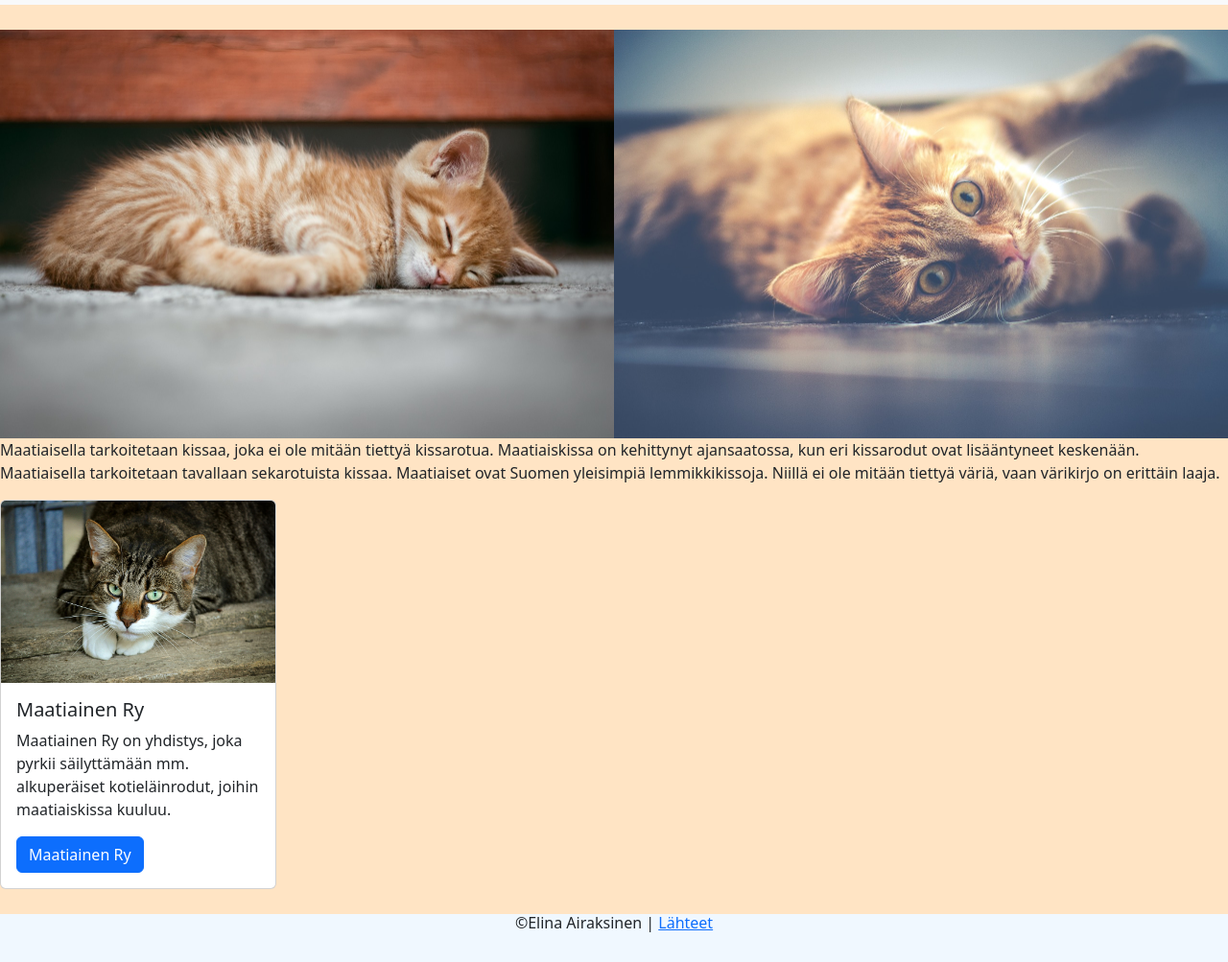
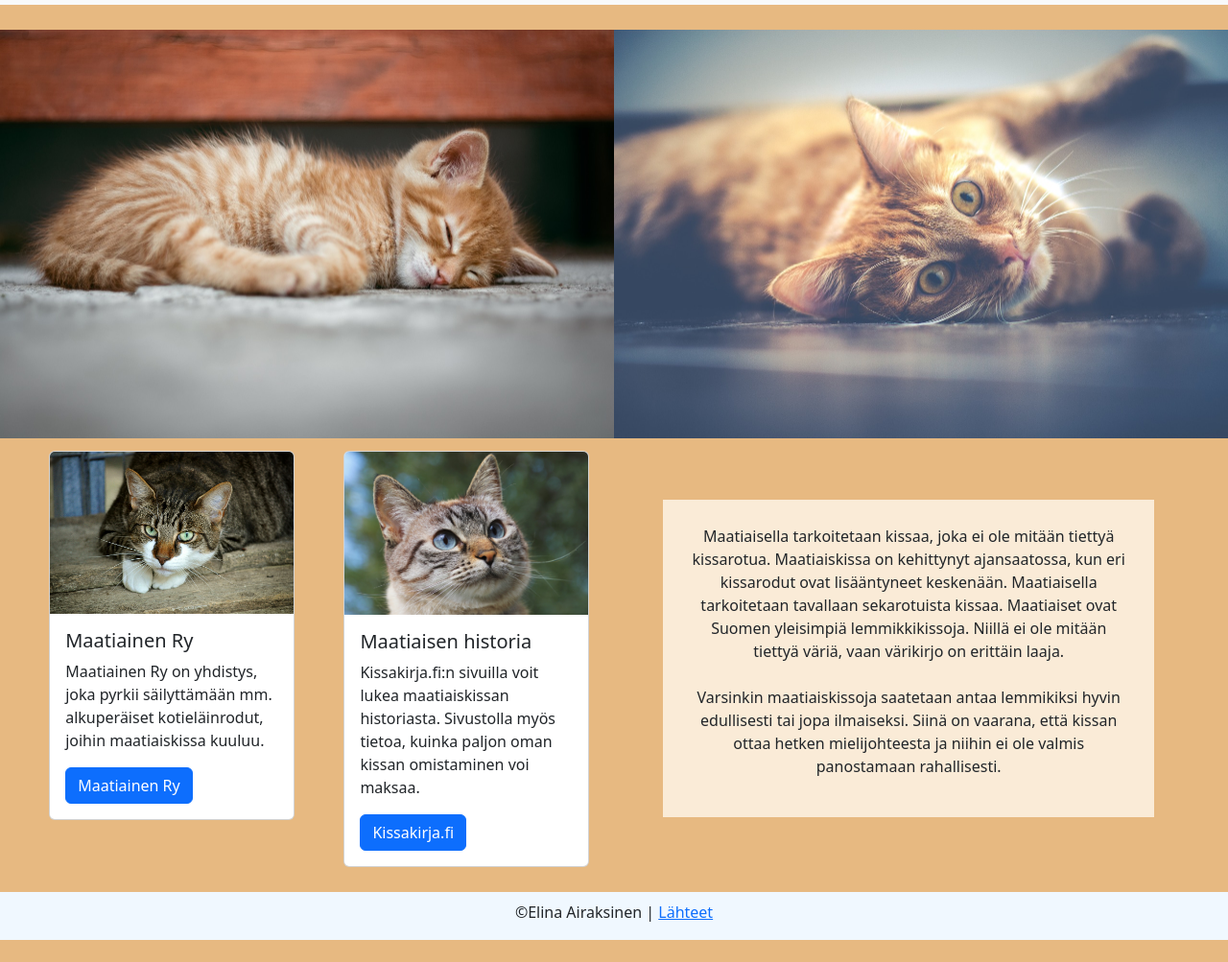
Before and after one commit to elinaairaksinen/Bootstrap-teht-v-, a plain HTML site: page maatiainen.html in a window 1280 px wide. Shown: the part 51-1054 px from the top of the page at 96% size. After the commit the page ends 1031 px from the top, so only its background shows below. Drawn offline with nearby package versions, Linux system fonts and the light colour scheme.

Commit message:
finished mainecoon.html

```diff
--- a/maatiainen.html
+++ b/maatiainen.html
@@ -9,7 +9,7 @@
     <link rel="stylesheet" href="style.css">
   </head>
 <body class="backgroundcolor">
-
+  <div class="page_content">
     <!--navbar begins-->
     <nav class="navbar navbar-expand-lg bg-light">
       <div class="container-fluid">
@@ -42,16 +42,9 @@
       <img id="homecat"src="photos/maatiainenuusi2.jpg" alt="Maatiaiskissan kuva">
     </div>
 
-    <div id="maatiaisteksti">
-      <p>
-        Maatiaisella tarkoitetaan kissaa, joka ei ole mitään tiettyä kissarotua.
-        Maatiaiskissa on kehittynyt ajansaatossa, kun eri kissarodut ovat lisääntyneet keskenään.
-       Maatiaisella tarkoitetaan tavallaan sekarotuista kissaa. Maatiaiset ovat Suomen yleisimpiä lemmikkikissoja.
-       Niillä ei ole mitään tiettyä väriä, vaan värikirjo on erittäin laaja.
-
-      </p>
-      <!--Card-->
-      <div class="card" style="width: 18rem;">
+    <div id="card_ja_teksti">
+      <!--card starts-->
+      <div class="card" style="width: 20%;">
         <img src="photos/homecat2.jpg" class="card-img-top" alt="Kotikissa">
         <div class="card-body">
           <h5 class="card-title">Maatiainen Ry</h5>
@@ -60,6 +53,29 @@
         </div>
       </div>
       <!--Card ends-->
+
+      <div class="card" style="width: 20%;">
+        <img src="photos/cat-6463284_1280.jpg" class="card-img-top" alt="Kissan kuva">
+        <div class="card-body">
+          <h5 class="card-title">Maatiaisen historia</h5>
+          <p class="card-text">Kissakirja.fi:n sivuilla voit lukea maatiaiskissan historiasta.
+            Sivustolla myös tietoa, kuinka paljon oman kissan omistaminen voi maksaa.</p>
+          <a href="https://kissakirja.fi/kissarodut/maatiaiskissa/" class="btn btn-primary">Kissakirja.fi</a>
+        </div>
+      </div>
+
+      <div id="maatiaisteksti">
+        <p>
+          Maatiaisella tarkoitetaan kissaa, joka ei ole mitään tiettyä kissarotua.
+          Maatiaiskissa on kehittynyt ajansaatossa, kun eri kissarodut ovat lisääntyneet keskenään.
+          Maatiaisella tarkoitetaan tavallaan sekarotuista kissaa. Maatiaiset ovat Suomen yleisimpiä lemmikkikissoja.
+          Niillä ei ole mitään tiettyä väriä, vaan värikirjo on erittäin laaja.
+          <br>
+          <br>
+          Varsinkin maatiaiskissoja saatetaan antaa lemmikiksi hyvin edullisesti tai jopa ilmaiseksi.
+          Siinä on vaarana, että kissan ottaa hetken mielijohteesta ja niihin ei ole valmis panostamaan rahallisesti.
+        </p>
+      </div>
     </div>
 
     <div class="alaosa">
@@ -68,6 +84,7 @@
         <a href="lähteet.html"> Lähteet </a>
       </h3>
     </div>
+  </div>
   <script src="https://cdn.jsdelivr.net/npm/bootstrap@5.3.0-alpha1/dist/js/bootstrap.bundle.min.js" integrity="sha384-w76AqPfDkMBDXo30jS1Sgez6pr3x5MlQ1ZAGC+nuZB+EYdgRZgiwxhTBTkF7CXvN" crossorigin="anonymous"></script>
 </body>
 </html>
--- a/style.css
+++ b/style.css
@@ -5,30 +5,34 @@
     width: 50%;
 }
 .backgroundcolor {
-    background-color: bisque;
+    background-color: rgb(231, 185, 129);
 }
 #cat_text{
-    background-color: rgb(252, 252, 252);
+    background-color: rgb(255, 255, 255);
+
 }
+
 #carousel
 {
     margin-left: auto;
     margin-right: auto;
     width: 50%;
 }
+
 #homecat {
     margin-top: 2%;
     display: block;
     float: left;
     width: 50%;
 }
+
 #background-div {
     background-color: rgb(255, 255, 255);
     width: 60%;
     margin-left: auto;
     margin-right: auto;
+}
 
-}
 .cat_text{
     text-align: center;
 }
@@ -38,6 +42,7 @@
   margin-right: auto;
   width: 50%;
   background-color: aliceblue;
+  padding: 1%;
 }
 .mainecoon{
     text-align: center;
@@ -56,16 +61,46 @@
 #homecatt {
   width: 50%;
 }
+
+#imagediv{
+    float:left;
+    margin-top:0px;
+}
+
 .alaosa{
     background-color: aliceblue;
     width: 100%;
     text-align: center;
     height: 50PX;
     margin-top: 2%;
+    float: left;
 }
+
+#card_ja_teksti {
+    width:100%;
+    margin-bottom: 0px;
+    float: left;
+}
+
 #maatiaisteksti{
-    margin-top:10px;}
+  background-color: antiquewhite;
+  width: 40%;
+  margin-left: auto;
+  margin-right: 6%;
+  margin-top: 5%;
+  text-align: center;
+  padding: 2%;
+  float:right;
+
+}
 
 .alateksti{
     font-size: medium;
+    margin-top: 1%;
 }
+
+.card {
+    float: left;
+    margin-top: 1%;
+    margin-left: 4%;
+}
```
Also changed, not shown: javascript.js (added, +11 -0 lines), mainecoon.html (+13 -4 lines), ragdoll.html (+1 -1 lines), photos/cat-6463284_1280.jpg (added). Lines whose indentation alone changed are shown as unchanged.
